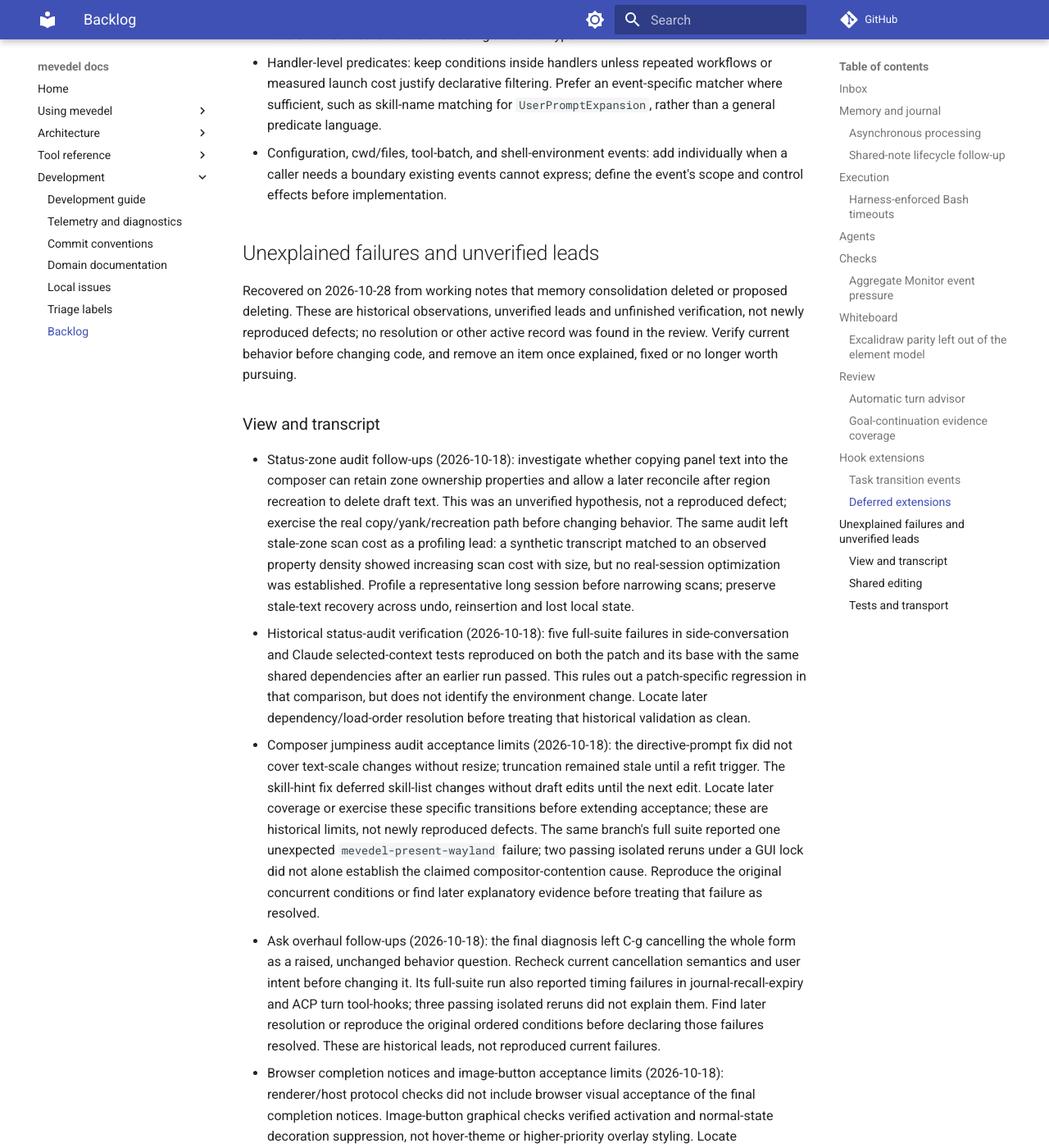
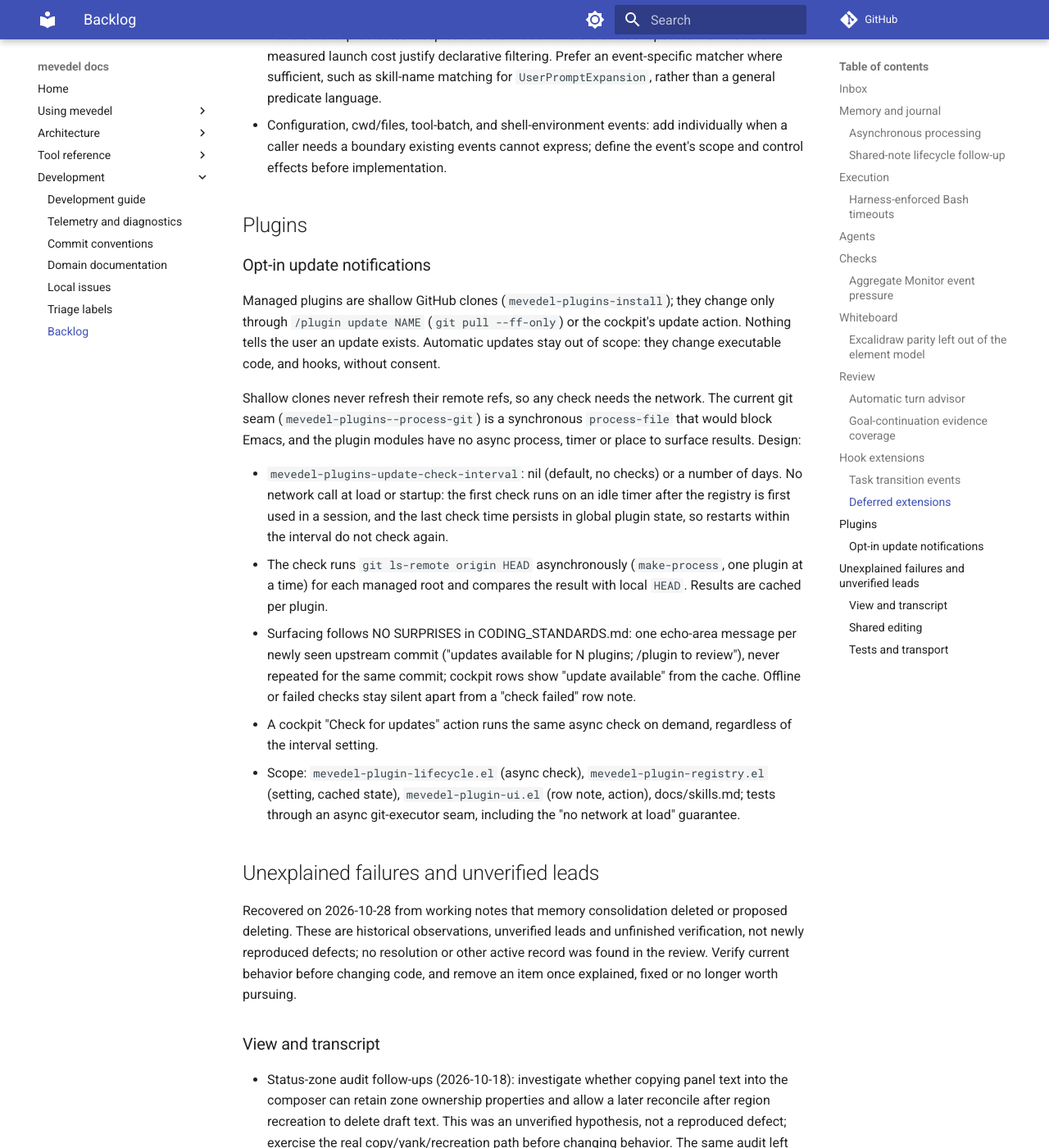
Before and after one commit to FrauH0lle/mevedel, an MkDocs documentation site: the page built from docs/backlog.md, in a window 1280 px wide and 1400 px high, scrolled down 4166 px. Shown: the whole window at 82% size. Built offline with MkDocs 1.6.1 and Material for MkDocs 9.7.7, drawn with Linux system fonts in a browser that asks for light colours; comment, search, counter and statistics services are not loaded; some of the changed text lies outside the part shown.

Commit message:
docs(backlog): Design opt-in plugin update notifications
The Inbox asked for plugin auto-update or notifications. Auto-update is
out of scope: it changes executable code and hooks without consent.
A notification needs a network check, since shallow clones never
refresh remote refs, and the plugin git seam is a synchronous
`process-file' with no async process, timer or result surface. That does
not fit existing infrastructure, so the entry records a concrete opt-in
design instead of an implementation.

* docs/backlog.md (Inbox): Replace the plugin question.
(Plugins, Opt-in update notifications): New entry with the design.

* docs/skills.md (Plugin management): State that updates are explicit
and nothing checks upstream.

```diff
--- a/docs/backlog.md
+++ b/docs/backlog.md
@@ -171,6 +170,41 @@ Defer until a concrete integration needs that coverage.
   individually when a caller needs a boundary existing events cannot express;
   define the event's scope and control effects before implementation.
 
+## Plugins
+
+### Opt-in update notifications
+
+Managed plugins are shallow GitHub clones (`mevedel-plugins-install`); they
+change only through `/plugin update NAME` (`git pull --ff-only`) or the
+cockpit's update action. Nothing tells the user an update exists. Automatic
+updates stay out of scope: they change executable code, and hooks, without
+consent.
+
+Shallow clones never refresh their remote refs, so any check needs the
+network. The current git seam (`mevedel-plugins--process-git`) is a
+synchronous `process-file` that would block Emacs, and the plugin modules
+have no async process, timer or place to surface results. Design:
+
+- `mevedel-plugins-update-check-interval`: nil (default, no checks) or a
+  number of days. No network call at load or startup: the first check runs
+  on an idle timer after the registry is first used in a session, and the
+  last check time persists in global plugin state, so restarts within the
+  interval do not check again.
+- The check runs `git ls-remote origin HEAD` asynchronously (`make-process`,
+  one plugin at a time) for each managed root and compares the result with
+  local `HEAD`. Results are cached per plugin.
+- Surfacing follows NO SURPRISES in CODING_STANDARDS.md: one echo-area message
+  per newly seen upstream commit ("updates available for N plugins; /plugin
+  to review"), never repeated for the same commit; cockpit rows show
+  "update available" from the cache. Offline or failed checks stay silent
+  apart from a "check failed" row note.
+- A cockpit "Check for updates" action runs the same async check on demand,
+  regardless of the interval setting.
+- Scope: `mevedel-plugin-lifecycle.el` (async check), `mevedel-plugin-registry.el`
+  (setting, cached state), `mevedel-plugin-ui.el` (row note, action),
+  docs/skills.md; tests through an async git-executor seam, including the
+  "no network at load" guarantee.
+
 ## Unexplained failures and unverified leads
 
 Recovered on 2026-10-28 from working notes that memory consolidation deleted
```
Also changed, not shown: other parts of docs/backlog.md (+0 -1 lines), docs/skills.md (+2 -0 lines).
